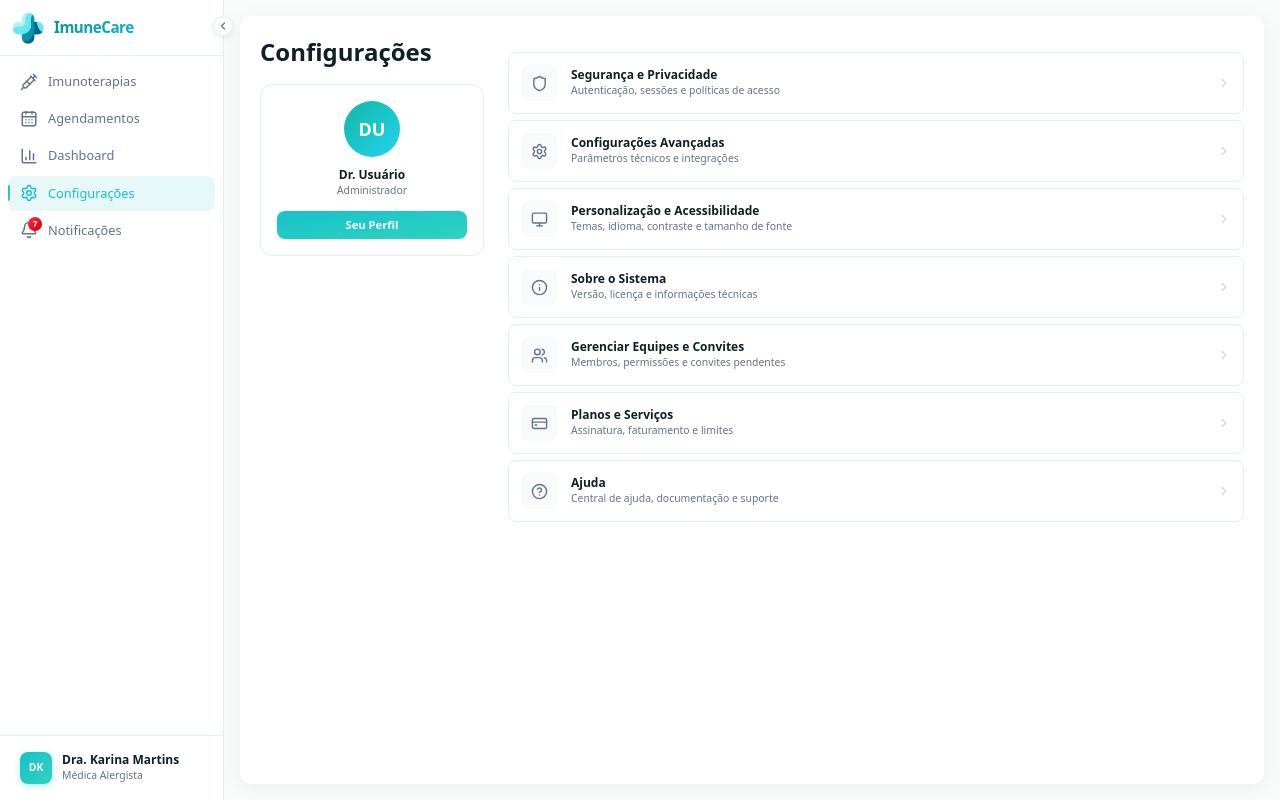
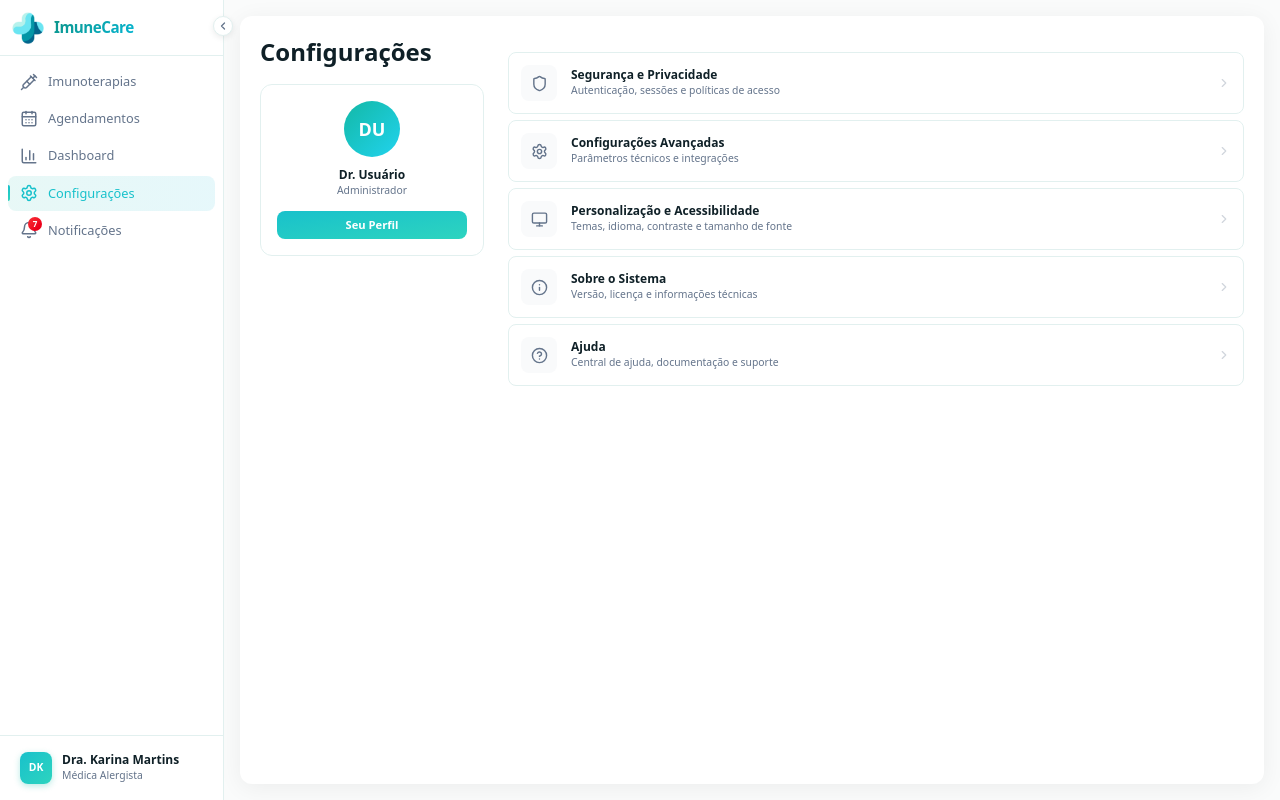
Before and after one commit to anaperinii/imunecare-web, a React (Vite) app: page /settings in a window 1280 px wide. Built offline with nearby package versions, Linux system fonts and the light colour scheme.

Commit message:
feat: enhance settings page by adding permission requirements for advanced settings and team management options

```diff
--- a/src/features/settings/settings-page.tsx
+++ b/src/features/settings/settings-page.tsx
@@ -10,26 +10,31 @@ import {
   ChevronRight,
 } from 'lucide-react'
 import type { LucideIcon } from 'lucide-react'
+import { useUserStore, ROLE_PERMISSIONS, type Permission } from '@/features/user/user-store'
 
 interface SettingsOption {
   icon: LucideIcon
   label: string
   description: string
   route?: string
+  requires?: Permission
 }
 
 const settingsOptions: SettingsOption[] = [
   { icon: Shield, label: 'Segurança e Privacidade', description: 'Autenticação, sessões e políticas de acesso', route: '/security' },
-  { icon: Settings, label: 'Configurações Avançadas', description: 'Parâmetros técnicos e integrações', route: '/advanced-settings' },
+  { icon: Settings, label: 'Configurações Avançadas', description: 'Parâmetros técnicos e integrações', route: '/advanced-settings', requires: 'advanced_settings' },
   { icon: Monitor, label: 'Personalização e Acessibilidade', description: 'Temas, idioma, contraste e tamanho de fonte', route: '/personalization' },
   { icon: Info, label: 'Sobre o Sistema', description: 'Versão, licença e informações técnicas', route: '/about' },
-  { icon: Users, label: 'Gerenciar Equipes e Convites', description: 'Membros, permissões e convites pendentes', route: '/teams' },
-  { icon: CreditCard, label: 'Planos e Serviços', description: 'Assinatura, faturamento e limites', route: '/plans' },
+  { icon: Users, label: 'Gerenciar Equipes e Convites', description: 'Membros, permissões e convites pendentes', route: '/teams', requires: 'manage_team' },
+  { icon: CreditCard, label: 'Planos e Serviços', description: 'Assinatura, faturamento e limites', route: '/plans', requires: 'manage_team' },
   { icon: HelpCircle, label: 'Ajuda', description: 'Central de ajuda, documentação e suporte', route: '/help' },
 ]
 
 export function SettingsPage() {
   const navigate = useNavigate()
+  const role = useUserStore((s) => s.current.role)
+  const permissions = ROLE_PERMISSIONS[role]
+  const visibleOptions = settingsOptions.filter((o) => !o.requires || permissions.includes(o.requires))
   return (
     <div className="flex flex-1 flex-col bg-gray-50/80 min-h-0 overflow-hidden">
       <div className="flex flex-1 min-h-0 flex-col rounded-xl bg-white shadow-[0_4px_24px_rgba(0,0,0,0.06)] overflow-hidden m-4">
@@ -59,7 +64,7 @@ export function SettingsPage() {
           {/* Right — Options */}
           <div className="flex-1 pt-4">
             <div className="space-y-1.5">
-              {settingsOptions.map((option) => {
+              {visibleOptions.map((option) => {
                 const Icon = option.icon
                 return (
                   <button
```
